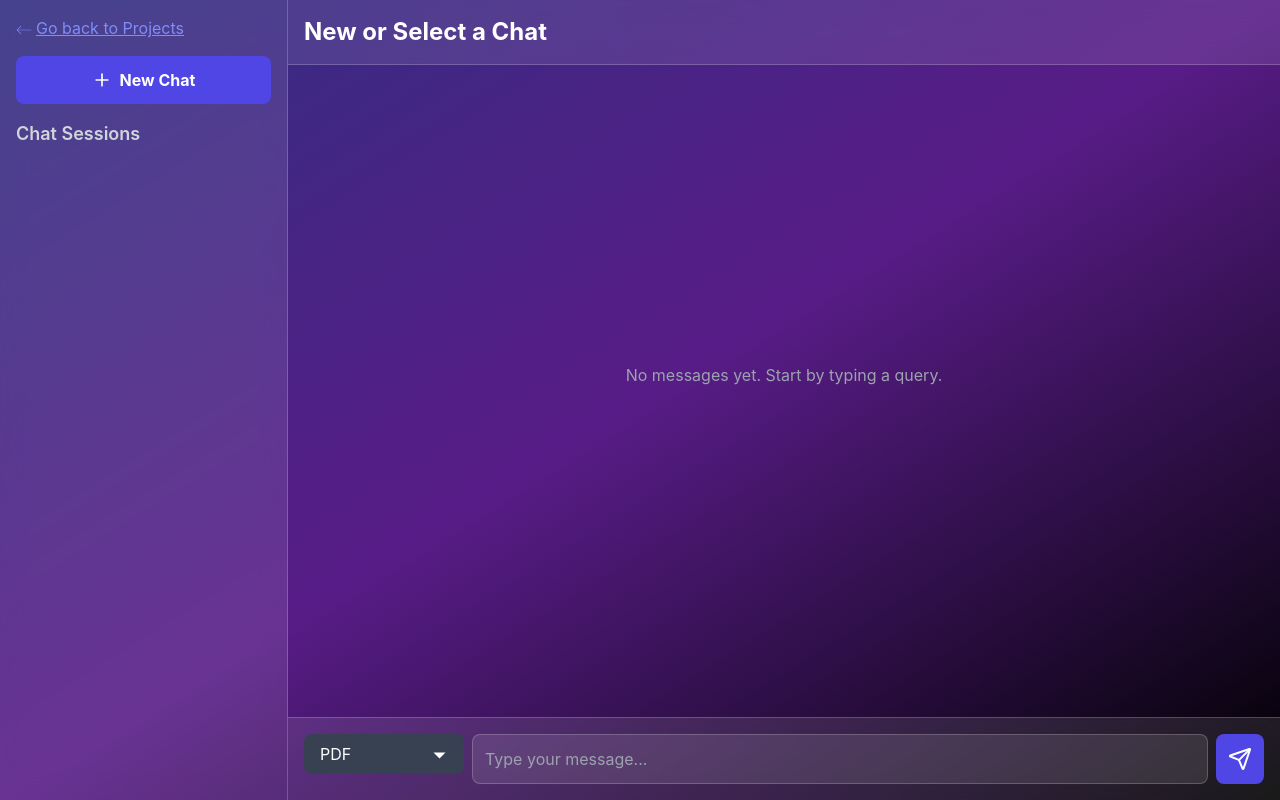
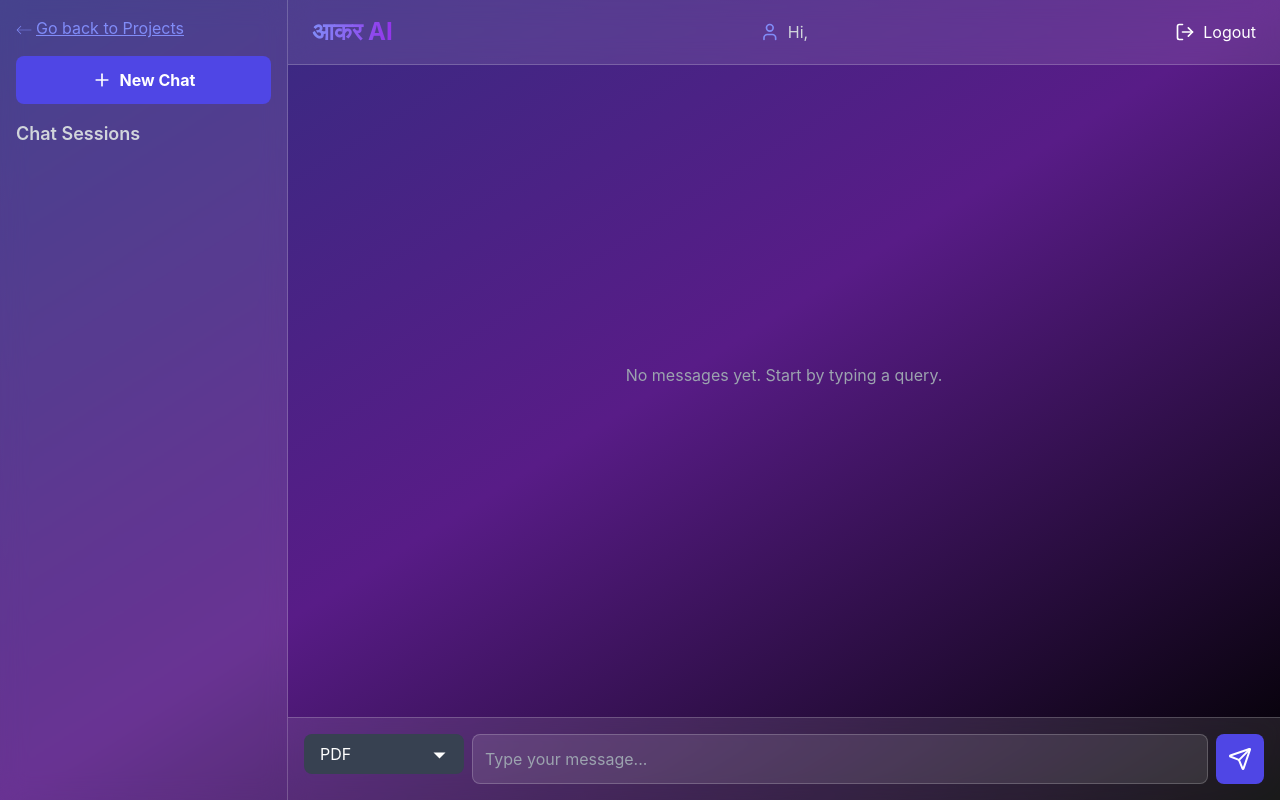
Before and after one commit to mansidw/Aakar-frontend, a React (Create React App) app: page /chat in a window 1280 px wide. Built offline with nearby package versions, Linux system fonts and the light colour scheme.

Commit message:
added favicon and navbar changes

```diff
--- a/src/components/basic/Navbar.jsx
+++ b/src/components/basic/Navbar.jsx
@@ -8,6 +8,7 @@ function Navbar() {
     localStorage.clear();
     navigate("/login");
   };
+
   return (
     <nav className="bg-white/10 backdrop-blur-md border-b border-white/20 px-6 py-4 flex justify-between items-center">
       <div className="flex items-center space-x-4">
@@ -17,10 +18,15 @@ function Navbar() {
         >
           आकर AI
         </div>
-        {/* <div className="flex items-center space-x-2 text-gray-300">
-          <UserIcon size={20} className="text-indigo-400" />
-          <span>Hi, Mansi</span>
-        </div> */}
+      </div>
+
+      <div className="flex items-center space-x-2 text-gray-300 absolute left-1/2 transform -translate-x-1/2">
+        <UserIcon size={20} className="text-indigo-400" />
+        <span>
+          Hi,{" "}
+          {localStorage.getItem("username") ||
+            localStorage.getItem("userEmail")}
+        </span>
       </div>
 
       <div className="flex items-center space-x-4">
--- a/src/components/chat/Chat.jsx
+++ b/src/components/chat/Chat.jsx
@@ -4,6 +4,7 @@ import { useLocation } from "react-router-dom";
 import ReactMarkdown from "react-markdown";
 import DOMPurify from "dompurify";
 import { generateReport } from "../chat/generateReport"; // Adjust path if needed
+import Navbar from "../basic/Navbar";
 
 // Fetch sessions for given user and project
 const fetchSessions = async (userId, projectId) => {
@@ -358,11 +359,14 @@ const ChatInterface = () => {
       {/* Chat Area */}
       <div className="flex-1 flex flex-col">
         {/* Chat Header */}
-        <div className="p-4 border-b border-white/20 bg-white/10 backdrop-blur-md">
+        <Navbar />
+        {/* <div className="p-4 border-b border-white/20 bg-white/10 backdrop-blur-md">
           <h2 className="text-2xl font-bold">
-            {selectedSession?.title || "New or Select a Chat"}
+            {selectedSession?.title ||
+              localStorage.getItem("username") ||
+              localStorage.getItem("userEmail")}
           </h2>
-        </div>
+        </div> */}
 
         {/* Chat Messages */}
         <div className="flex-1 overflow-y-auto p-6 space-y-4">
```
